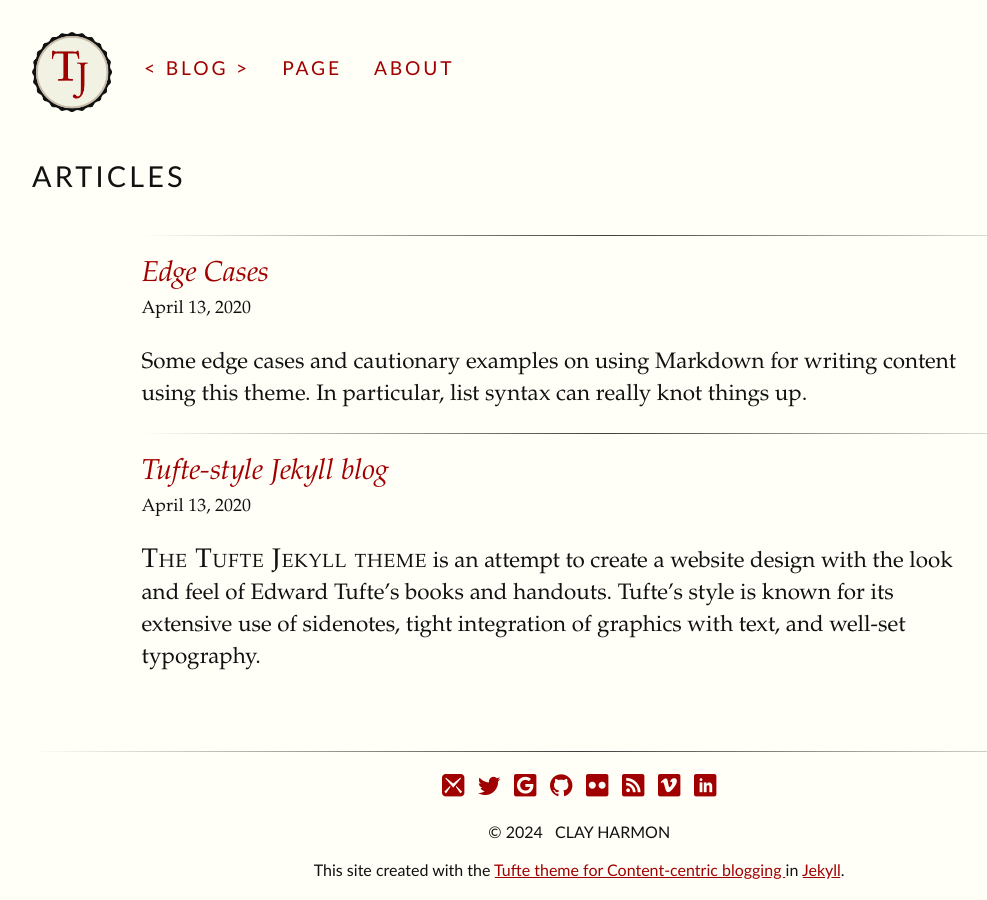
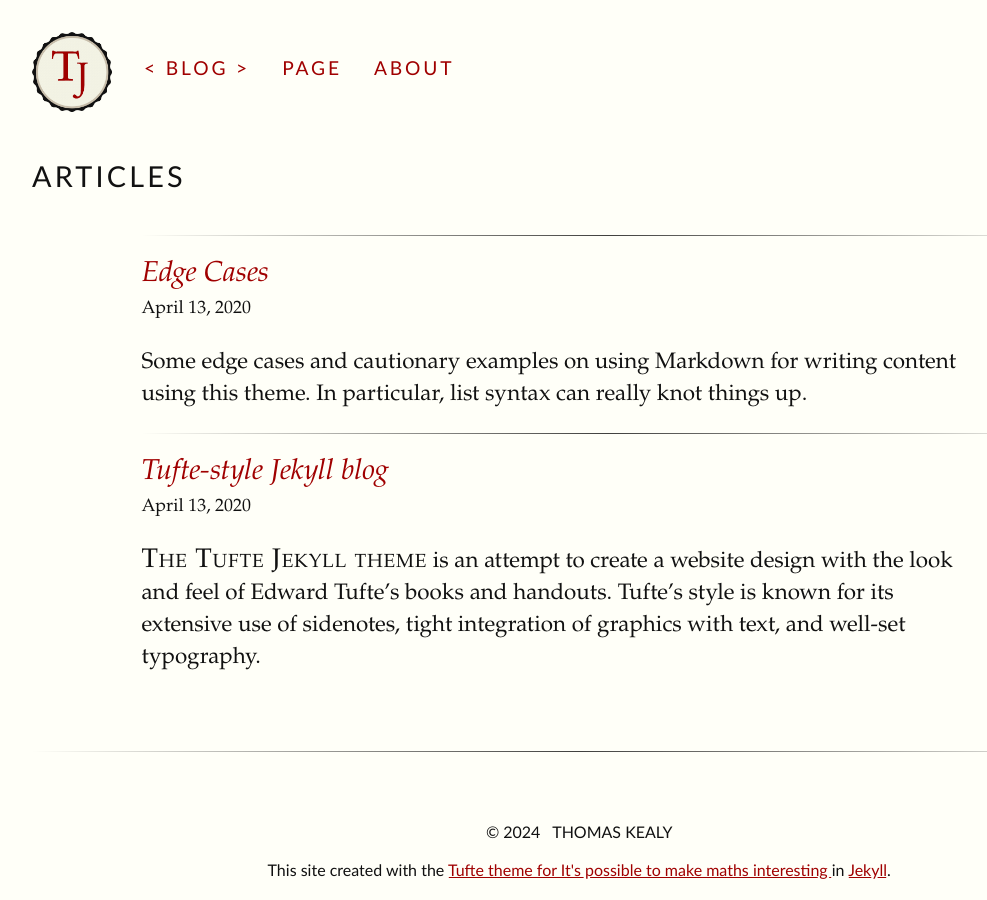
Before and after one commit to clayh53/tufte-jekyll, a Jekyll site: the page built from index.html, in a window 1280 px wide. Shown: the whole page, without its empty margins (32-1019 px from the left). Built offline with Jekyll 4.4.1, drawn with Linux system fonts in a browser that asks for light colours; some web fonts are replaced.

Commit message:
Update _config.yml

```diff
--- a/_config.yml
+++ b/_config.yml
@@ -1,14 +1,14 @@
-baseurl: /tufte-jekyll
-title: Tufte-Jekyll
-subtitle: Content-centric blogging
-author: clay harmon
+baseurl: /
+title: Tom's Blog
+subtitle: It's possible to make maths interesting
+author: thomas kealy
 simple_search: http://google.com/search
-description: A Jekyll theme for content-rich sites
+description: The HOTTEST Technical writing on Data Science topics
 name: tufte
 markdown: kramdown
 markdown_ext: "markdown,mkdown,mkdn,mkd,md"
 permalink: /articles/:short_year/:title
-timezone: America/New_York
+timezone: Berlin
 excerpt_separator: <!--more-->  # you can specify your own separator, of course.
 exclude: ['Gemfile', 'Gemfile.lock', 'Rakefile', 'UploadToGithub.Rakefile', 'README.md']
 post:
```
